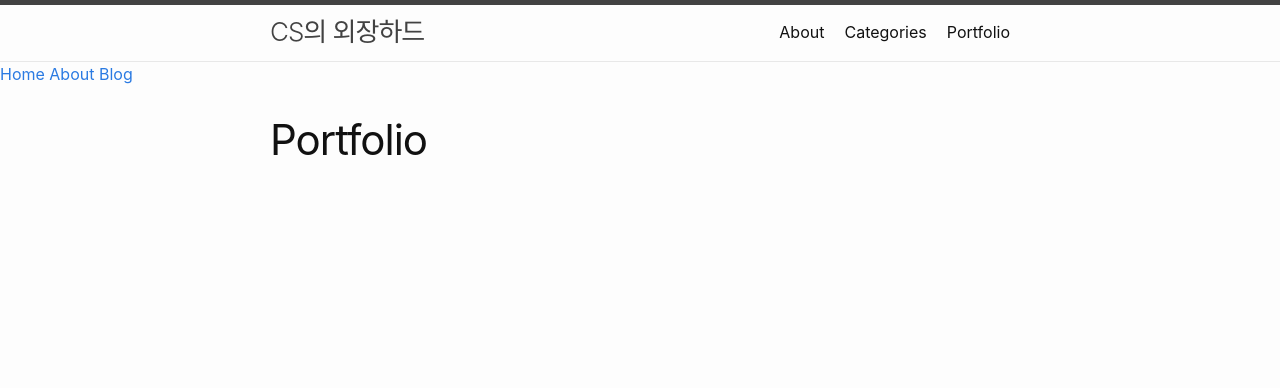
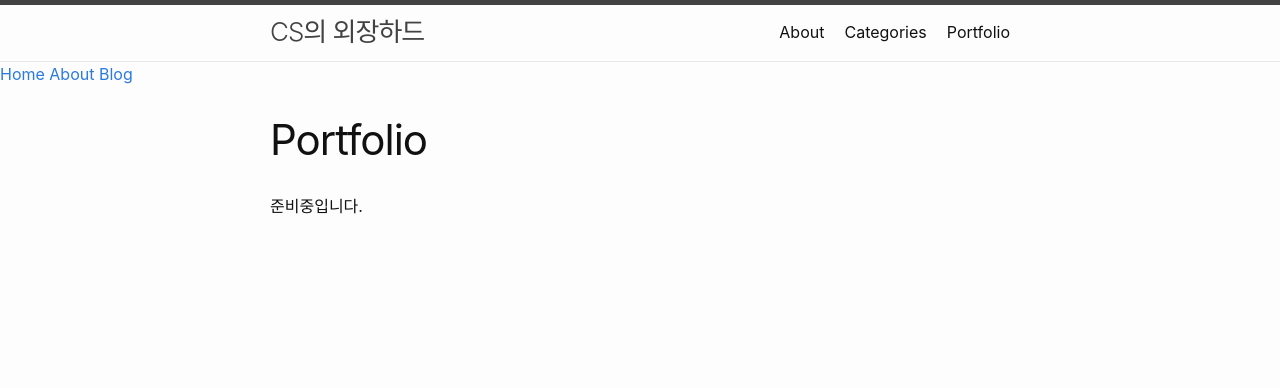
Before and after one commit to ChangSeok-Lee/ChangSeok-Lee.github.io, a Jekyll site: the page built from Portfolio.md, in a window 1280 px wide. Shown: the top 388 px of the page. Built offline with Jekyll 4.4.1, drawn with Linux system fonts in a browser that asks for light colours; our own code applies the rules of GitHub Pages for plain Markdown files.

Commit message:
Update Portfolio.md

```diff
--- a/Portfolio.md
+++ b/Portfolio.md
@@ -3,3 +3,5 @@ layouts: page
 title: Portfolio
 permalink: /Portfolio/
 ---
+
+준비중입니다.
```
